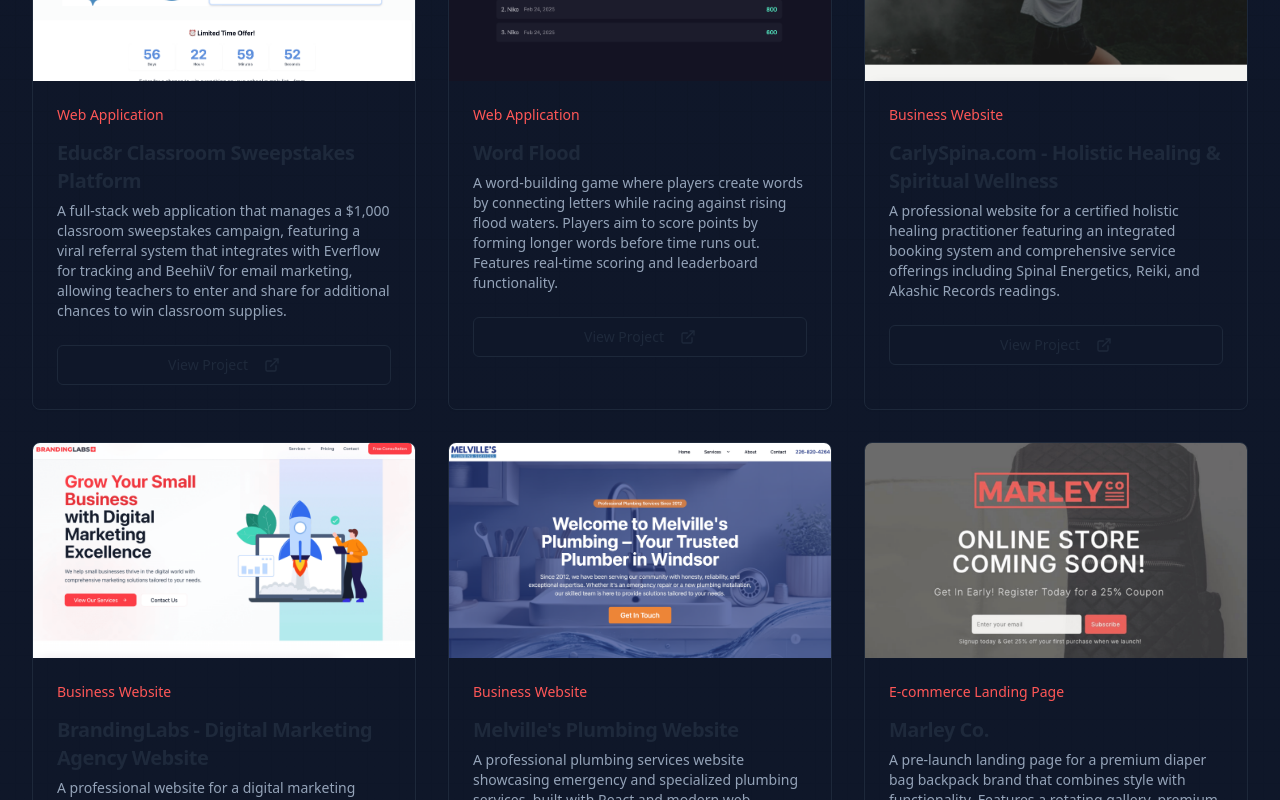
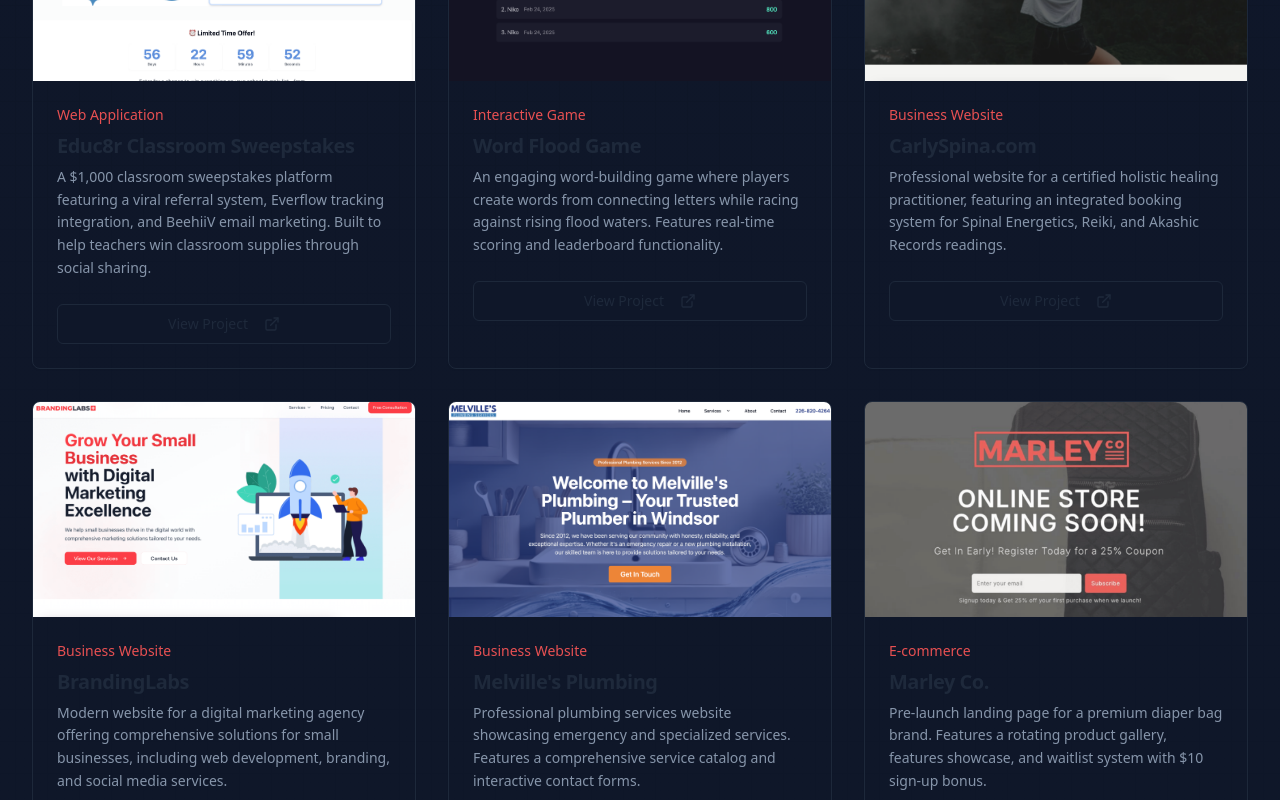
Before and after one commit to brianlapp/brian-lapp, a React (Vite) app: page /work in a window 1280 px wide. Shown: the part 520-1320 px from the top of the page. Built offline with nearby package versions, Linux system fonts and the light colour scheme.

Commit message:
Improve Project Page Readability
Remove excessive "AI" references from the project page as there are currently no AI-focused projects.  Prepare for future addition of AI projects.

```diff
--- a/src/components/sections/ProjectGrid.tsx
+++ b/src/components/sections/ProjectGrid.tsx
@@ -16,40 +16,40 @@ export type Project = {
 
 export const projects: Project[] = [
   {
-    title: "Educ8r Classroom Sweepstakes Platform",
-    description: "A full-stack web application that manages a $1,000 classroom sweepstakes campaign, featuring a viral referral system that integrates with Everflow for tracking and BeehiiV for email marketing, allowing teachers to enter and share for additional chances to win classroom supplies.",
+    title: "Educ8r Classroom Sweepstakes",
+    description: "A $1,000 classroom sweepstakes platform featuring a viral referral system, Everflow tracking integration, and BeehiiV email marketing. Built to help teachers win classroom supplies through social sharing.",
     link: "https://educ8r.freeparentsearch.com/",
     category: "Web Application",
     image: "/lovable-uploads/893cbb33-c451-46d9-8ef5-cfc1d5f6ff67.png",
     type: "fullstack"
   },
   {
-    title: "Word Flood",
-    description: "A word-building game where players create words by connecting letters while racing against rising flood waters. Players aim to score points by forming longer words before time runs out. Features real-time scoring and leaderboard functionality.",
+    title: "Word Flood Game",
+    description: "An engaging word-building game where players create words from connecting letters while racing against rising flood waters. Features real-time scoring and leaderboard functionality.",
     link: "https://lovable.dev/projects/6e41d4a2-56b3-41fc-98ae-a386876dfe04",
-    category: "Web Application",
+    category: "Interactive Game",
     image: "/lovable-uploads/745aec88-dd2f-4d40-8bb9-27af73561b2d.png",
     type: "frontend"
   },
   {
-    title: "CarlySpina.com - Holistic Healing & Spiritual Wellness",
-    description: "A professional website for a certified holistic healing practitioner featuring an integrated booking system and comprehensive service offerings including Spinal Energetics, Reiki, and Akashic Records readings.",
+    title: "CarlySpina.com",
+    description: "Professional website for a certified holistic healing practitioner, featuring an integrated booking system for Spinal Energetics, Reiki, and Akashic Records readings.",
     link: "https://carlyspina.com",
     category: "Business Website",
     image: "/lovable-uploads/67ba490d-3ff4-44ab-a0f8-eba4c9e15bac.png",
     type: "frontend"
   },
   {
-    title: "BrandingLabs - Digital Marketing Agency Website",
-    description: "A professional website for a digital marketing agency that offers comprehensive marketing solutions tailored for small businesses, including web development, branding, and social media services.",
+    title: "BrandingLabs",
+    description: "Modern website for a digital marketing agency offering comprehensive solutions for small businesses, including web development, branding, and social media services.",
     link: "https://brandinglabs.ca",
     category: "Business Website",
     image: "/lovable-uploads/241e9c3e-df7d-4f41-af03-c01b6e51f7c9.png",
     type: "frontend"
   },
   {
-    title: "Melville's Plumbing Website",
-    description: "A professional plumbing services website showcasing emergency and specialized plumbing services, built with React and modern web technologies. Features a comprehensive service catalog and interactive contact forms.",
+    title: "Melville's Plumbing",
+    description: "Professional plumbing services website showcasing emergency and specialized services. Features a comprehensive service catalog and interactive contact forms.",
     link: "https://melvillesplumbing.ca",
     category: "Business Website",
     image: "/lovable-uploads/981afe15-f86d-4e9e-a654-6155d49e5d84.png",
@@ -57,9 +57,9 @@ export const projects: Project[] = [
   },
   {
     title: "Marley Co.",
-    description: "A pre-launch landing page for a premium diaper bag backpack brand that combines style with functionality. Features a rotating gallery, premium features showcase, and integrated waitlist system offering a $10 sign-up bonus.",
+    description: "Pre-launch landing page for a premium diaper bag brand. Features a rotating product gallery, features showcase, and waitlist system with $10 sign-up bonus.",
     link: "https://lovable.dev/projects/8ebafb94-5265-48b8-99f1-ee9e6820f23c",
-    category: "E-commerce Landing Page",
+    category: "E-commerce",
     image: "/lovable-uploads/5672dd26-411f-48d7-9d72-cb0529a45bbf.png",
     type: "frontend"
   }
@@ -77,9 +77,9 @@ const ProjectGrid = ({ filter }: ProjectGridProps) => {
   return (
     <div className="grid grid-cols-1 md:grid-cols-2 lg:grid-cols-3 gap-8">
       {filteredProjects.map((project, index) => (
-        <Card key={index} className="overflow-hidden bg-card border-border hover:border-border/50 transition-colors">
+        <Card key={index} className="overflow-hidden bg-card border-border hover:border-border/50 transition-colors group">
           <div className={cn(
-            "aspect-video w-full overflow-hidden bg-muted",
+            "aspect-video w-full overflow-hidden bg-muted relative group-hover:opacity-95 transition-opacity",
             !project.image && "flex items-center justify-center"
           )}>
             {project.image ? (
@@ -92,18 +92,20 @@ const ProjectGrid = ({ filter }: ProjectGridProps) => {
               <Code className="w-12 h-12 text-muted-foreground" />
             )}
           </div>
-          <CardHeader>
-            <div className="flex items-center gap-2 mb-2">
-              <span className="text-sm font-medium text-primary">{project.category}</span>
+          <CardHeader className="space-y-2">
+            <div className="flex items-center gap-2">
+              <span className="text-sm font-medium text-primary/90">{project.category}</span>
             </div>
-            <CardTitle className="text-xl mb-2">{project.title}</CardTitle>
-            <CardDescription>{project.description}</CardDescription>
+            <CardTitle className="text-xl leading-tight">{project.title}</CardTitle>
+            <CardDescription className="text-muted-foreground/90 leading-relaxed">
+              {project.description}
+            </CardDescription>
           </CardHeader>
           <CardContent>
             <Button
               asChild
               variant="outline"
-              className="w-full"
+              className="w-full hover:bg-primary/5 hover:border-primary/30"
             >
               <a href={project.link} target="_blank" rel="noopener noreferrer" className="inline-flex items-center">
                 View Project <ExternalLink className="ml-2 h-4 w-4" />
```
